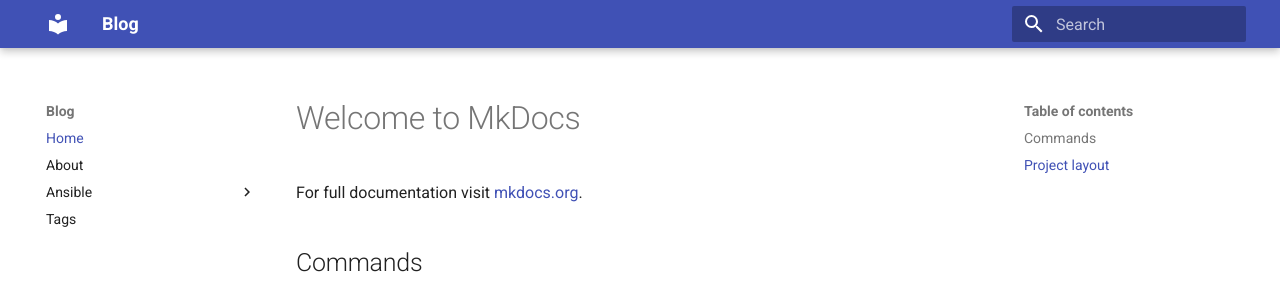
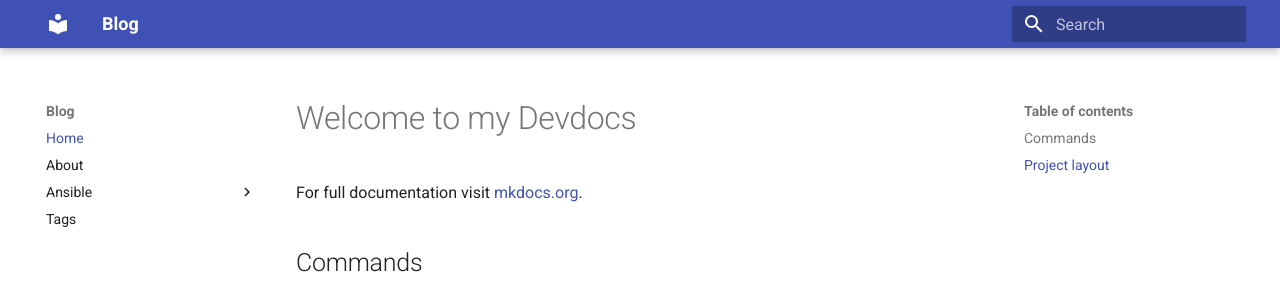
Before and after one commit to alainseys/blog, an MkDocs documentation site: the page built from docs/index.md, in a window 1280 px wide. Shown: the top 295 px of the page. Built offline with MkDocs 1.6.1 and Material for MkDocs 9.7.7, drawn with Linux system fonts in a browser that asks for light colours.

Commit message:
eindelijk ti weekend

```diff
--- a/docs/index.md
+++ b/docs/index.md
@@ -1,4 +1,4 @@
-# Welcome to MkDocs
+# Welcome to my Devdocs
 
 For full documentation visit [mkdocs.org](https://www.mkdocs.org).
 
```
Also changed, not shown: docs/images/Designer.jpeg (deleted).
